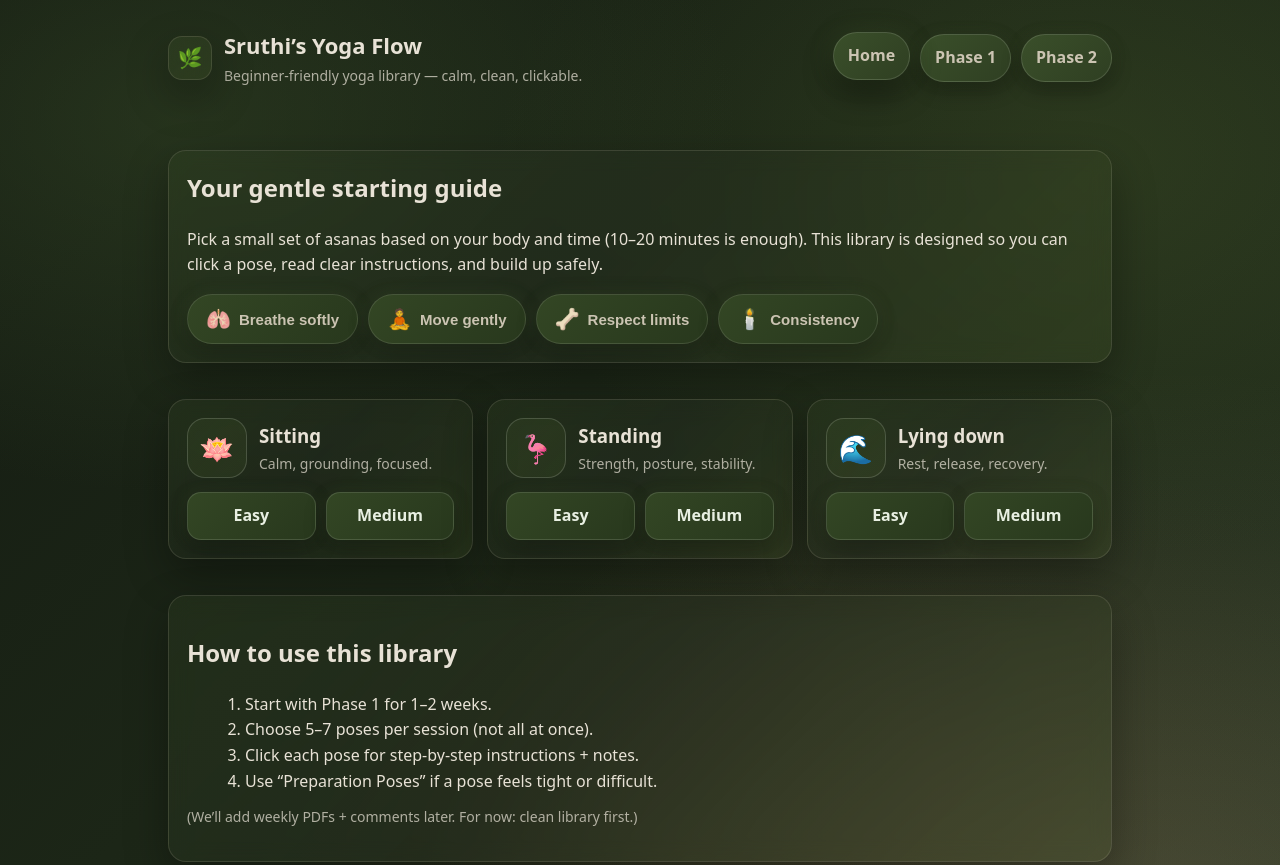
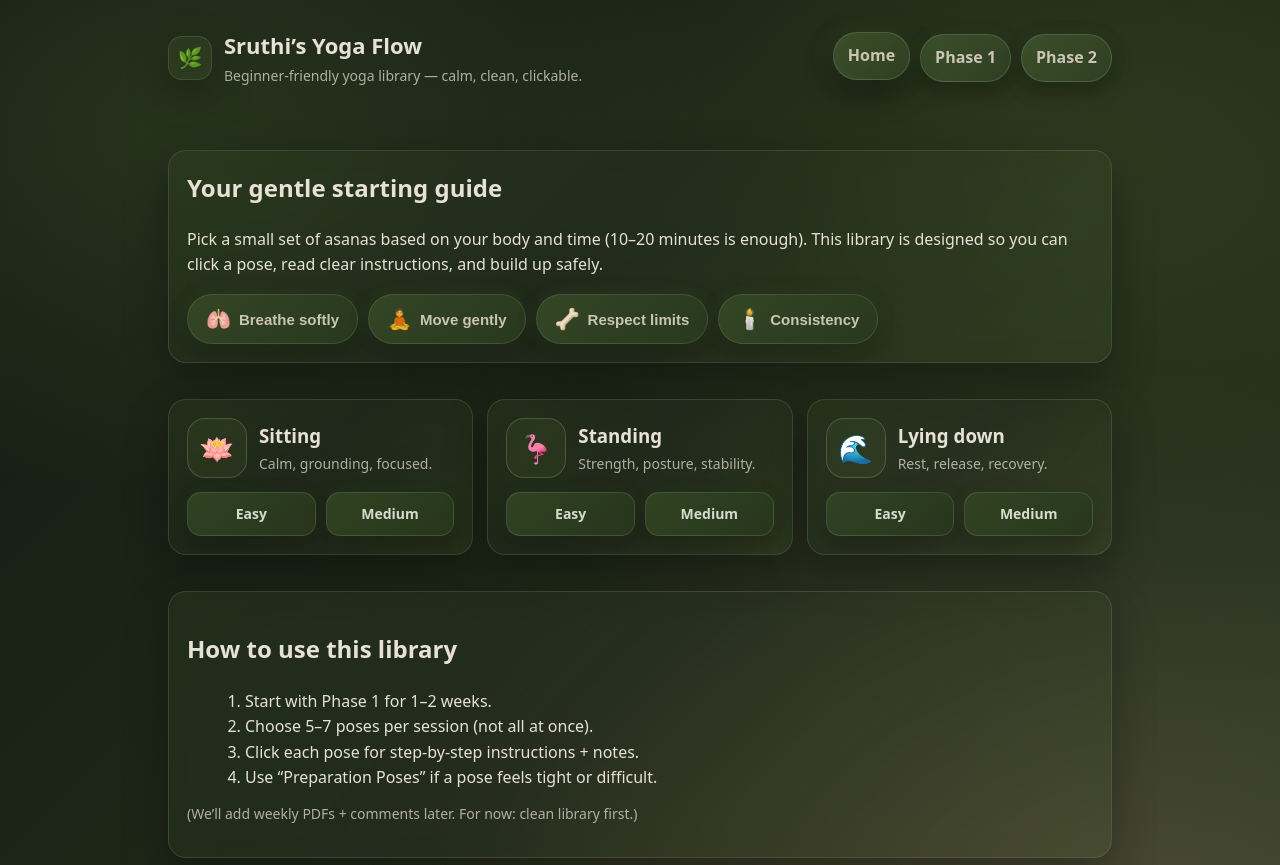
Before and after one commit to whimsicalengineer/hatha-yoga, a plain HTML site: page index.html in a window 1280 px wide. Shown: the top 865 px of the page. Drawn offline with Linux system fonts and the light colour scheme.

Commit message:
easy font size decrease

```diff
--- a/styles.css
+++ b/styles.css
@@ -326,7 +326,9 @@ h1{ font-size: 22px; margin:0; }
   border: 1px solid rgba(232,239,226,0.14);
 
   color: var(--moss-text);
-  font-weight: 650;
+  font-size: 14px;
+  font-weight: 600;
+  opacity: 0.9;
 
   box-shadow:
     0 10px 22px rgba(0,0,0,0.28),
```
